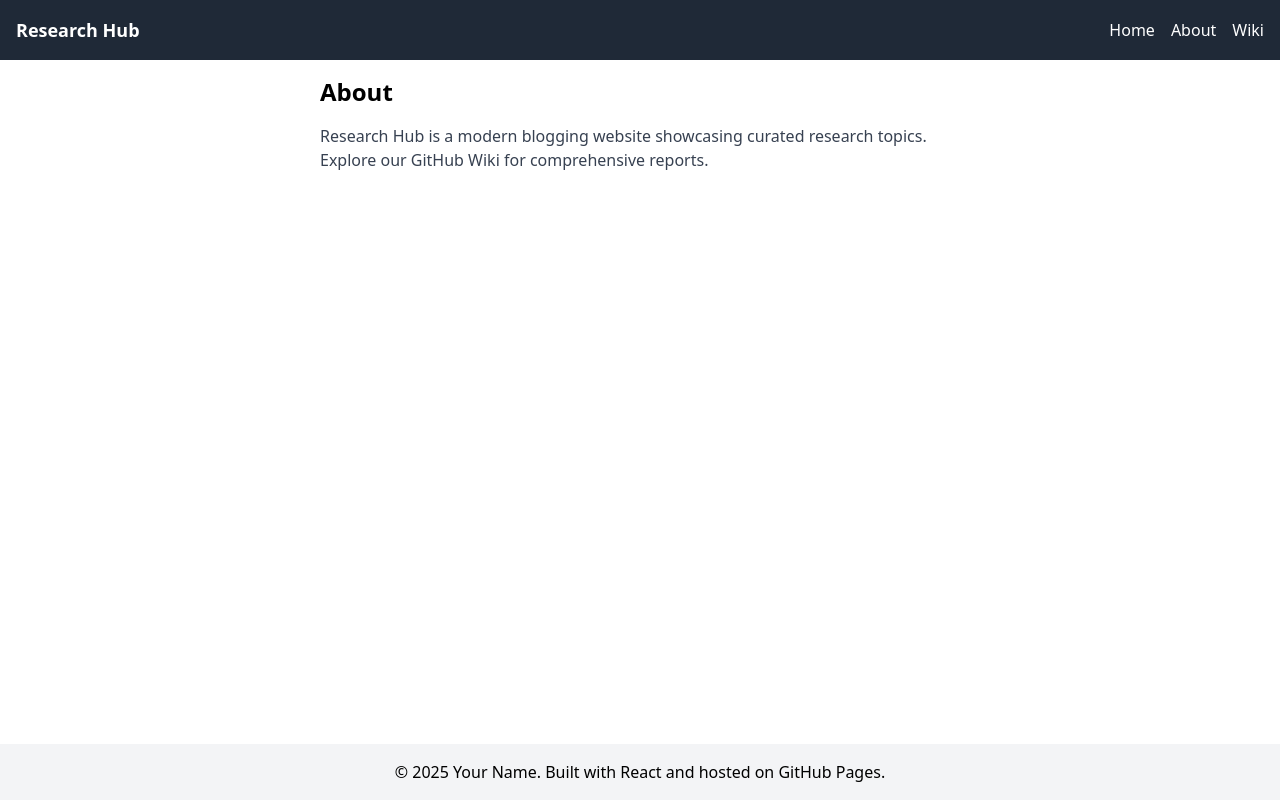
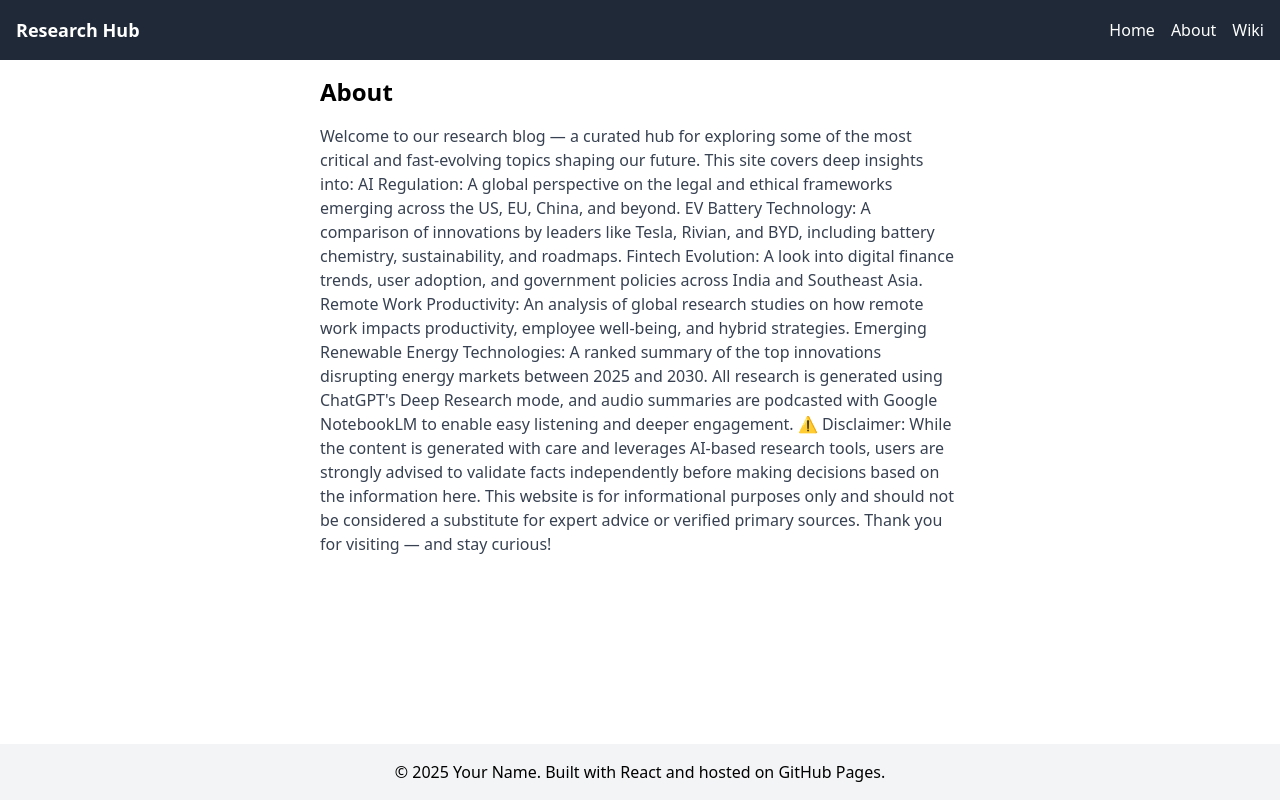
Before and after one commit to sonu84it/research-hub, a React (Create React App) app: page /about in a window 1280 px wide. Built offline with nearby package versions, Linux system fonts and the light colour scheme.

Commit message:
Update About.jsx

```diff
--- a/src/pages/About.jsx
+++ b/src/pages/About.jsx
@@ -2,7 +2,29 @@ export default function About() {
   return (
     <div className="p-4 max-w-2xl mx-auto">
       <h2 className="text-2xl font-bold mb-4">About</h2>
-      <p className="text-gray-700">Research Hub is a modern blogging website showcasing curated research topics. Explore our GitHub Wiki for comprehensive reports.</p>
+      <p className="text-gray-700">
+        Welcome to our research blog — a curated hub for exploring some of the
+        most critical and fast-evolving topics shaping our future. This site
+        covers deep insights into: AI Regulation: A global perspective on the
+        legal and ethical frameworks emerging across the US, EU, China, and
+        beyond. EV Battery Technology: A comparison of innovations by leaders
+        like Tesla, Rivian, and BYD, including battery chemistry,
+        sustainability, and roadmaps. Fintech Evolution: A look into digital
+        finance trends, user adoption, and government policies across India and
+        Southeast Asia. Remote Work Productivity: An analysis of global research
+        studies on how remote work impacts productivity, employee well-being,
+        and hybrid strategies. Emerging Renewable Energy Technologies: A ranked
+        summary of the top innovations disrupting energy markets between 2025
+        and 2030. All research is generated using ChatGPT's Deep Research mode,
+        and audio summaries are podcasted with Google NotebookLM to enable easy
+        listening and deeper engagement. ⚠️ Disclaimer: While the content is
+        generated with care and leverages AI-based research tools, users are
+        strongly advised to validate facts independently before making decisions
+        based on the information here. This website is for informational
+        purposes only and should not be considered a substitute for expert
+        advice or verified primary sources. Thank you for visiting — and stay
+        curious!
+      </p>
     </div>
   );
 }
```
